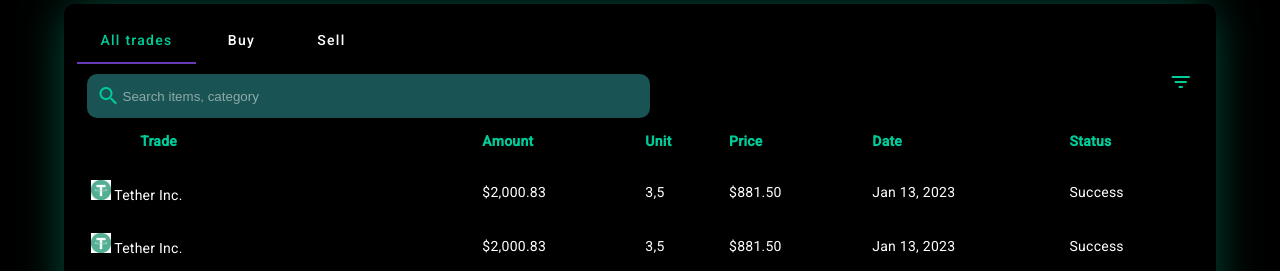
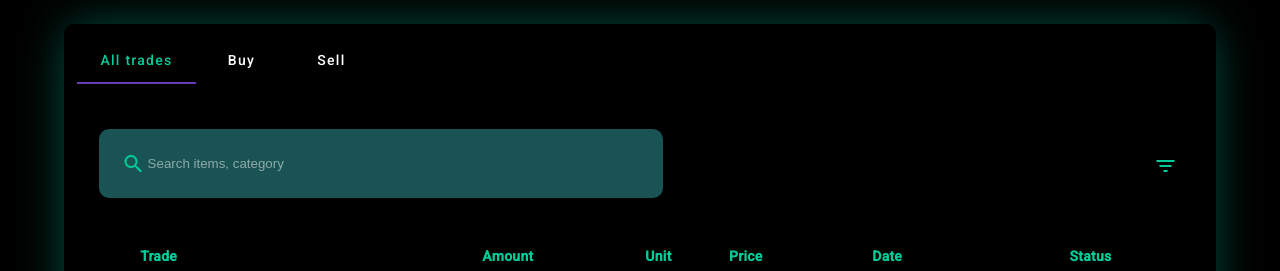
Before and after one commit to nguyentr02/CTrade, an Angular app: page /history in a window 1280 px wide. Shown: the part 185-456 px from the top of the page. Built offline with nearby package versions, Linux system fonts and the light colour scheme.

Commit message:
9/1/2023 Commit - Responsive for history page

```diff
--- a/src/app/footer/footer.component.css
+++ b/src/app/footer/footer.component.css
@@ -4,6 +4,7 @@
   flex-direction: row;
   justify-content: space-between;
   padding: 3%;
+  height: 20%;
 }
 
 .footer-left div {
--- a/src/app/history/history.component.css
+++ b/src/app/history/history.component.css
@@ -1,6 +1,6 @@
 /* layout */
 .history {
-
+    height: auto;
     background-color: black;
     padding: 2% 5% 5% 5%;
 }
@@ -49,19 +49,12 @@
 }
 
 
-/* section-function */
-.history-section-function-search {
+.history-section-function {
+    margin: 2% 0% 2% 0%;
     display: flex;
     flex-direction: row;
-    background: rgba(60, 186, 186, 0.449);
-    justify-content: left;
+    justify-content: space-between;
     align-items: center;
-    width: 20%;
-    height: 70%;
-    border-radius: 10px;
-    /*padding: 10px;*/
-    margin: 10px;
-    padding: 10px;
 }
 
 .history-section-function-search mat-icon {
@@ -76,14 +69,10 @@
     border: none;
 }
 
-.history-section-function-search, .history-section-function-filter {
-    width: 50%;
-}
-
 .history-section-function-filter mat-icon {
     float: right;
     color: #00CC99;
-    margin: 1% 2% 0 0;
+    margin: 1% 5% 0 0;
 }
 
 /*  table */
@@ -132,3 +121,41 @@ th, td {
 .history-processing {
     color: green;
 }
+
+@media only screen and (max-width: 480px) {
+    .history-search-input {
+        display: none;
+    }
+
+    .history-section-function-search, .history-section-function-filter {
+        display: flex;
+        flex-direction: row;
+        background: rgba(60, 186, 186, 0.449);
+        justify-content: center;
+        align-items: center;
+        width: 10%;
+        border-radius: 10px;
+        margin: 3% 15% 2% 15%;
+        padding: 2%;
+    }
+}
+
+@media (min-width: 480px) {
+    /* section-function */
+    .history-section-function-search {
+        display: flex;
+        flex-direction: row;
+        background: rgba(60, 186, 186, 0.449);
+        justify-content: left;
+        align-items: center;
+        width: 20%;
+        border-radius: 10px;
+        /*padding: 10px;*/
+        margin: 2%;
+        padding: 2%;
+    }
+
+    .history-section-function-search, .history-section-function-filter {
+        width: 50%;
+    }
+}
--- a/src/app/navbar/navbar.component.css
+++ b/src/app/navbar/navbar.component.css
@@ -12,7 +12,7 @@
         padding: 10px;
         width: 100%;
         background-color: black;
-        height: 60px;
+        height: 10%;
         display: flex;
         flex-direction: row;
         box-sizing: border-box;
--- a/src/app/navbar/navbar.component.html
+++ b/src/app/navbar/navbar.component.html
@@ -6,7 +6,7 @@
     </div>
     <div class="navbar-right">
         <div class="navbar-history">
-            <a routerLink="/">History</a>
+            <a routerLink="/history">History</a>
         </div>
         <div class="navbar-personal">
             <mat-icon routerLink="/personal-info">person</mat-icon>
@@ -21,7 +21,7 @@
         <mat-icon>search</mat-icon>
     </div>
     <div class="mobile-navbar-history">
-        <mat-icon routerLink="/">history</mat-icon>
+        <mat-icon routerLink="/history">history</mat-icon>
     </div>
     <div class="mobile-navbar-personal">
         <mat-icon routerLink="/personal-info">person</mat-icon>
```
